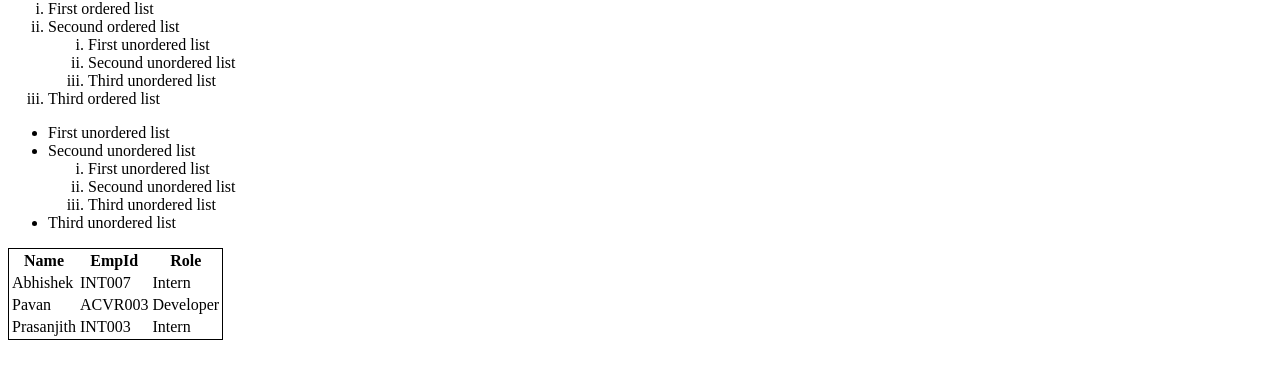
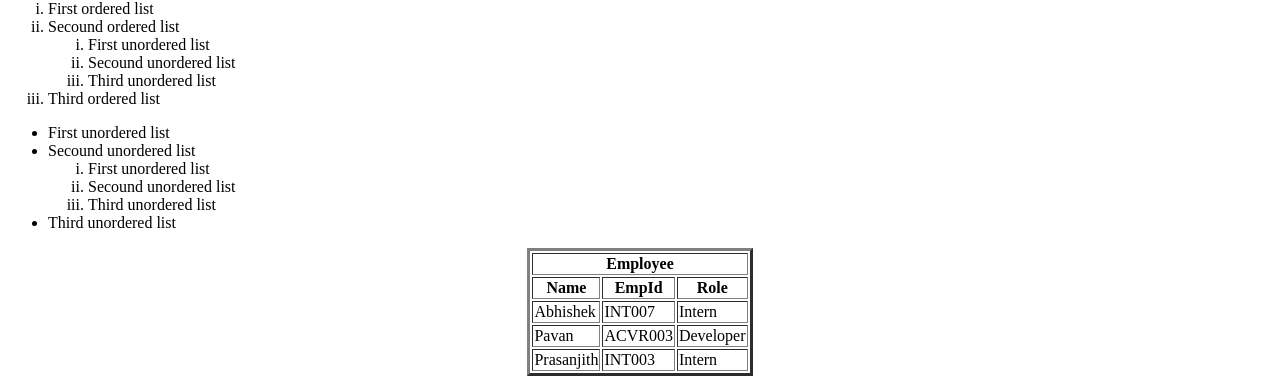
Before and after one commit to Abhishek250620/FrontEnd-HTML-CSS-JS, a plain HTML site: page 1-Project/index.html in a window 1280 px wide. Shown: the part 569-953 px from the top of the page. Before the commit the page ends 917 px from the top, so only its background shows below. Drawn offline with Linux system fonts and the light colour scheme.

Commit message:
FirstPage

```diff
--- a/1-Project/index.html
+++ b/1-Project/index.html
@@ -45,8 +45,11 @@
         </ol>
         <li>Third unordered list</li>
     </ul>
-    <table style="border: 1px solid black;">
+    <table border="3" align="center">
         <thead >
+            <tr>
+                <th colspan="3">Employee</th>
+            </tr>
       <tr>
         <th>Name</th>
         <th>EmpId</th>
```
